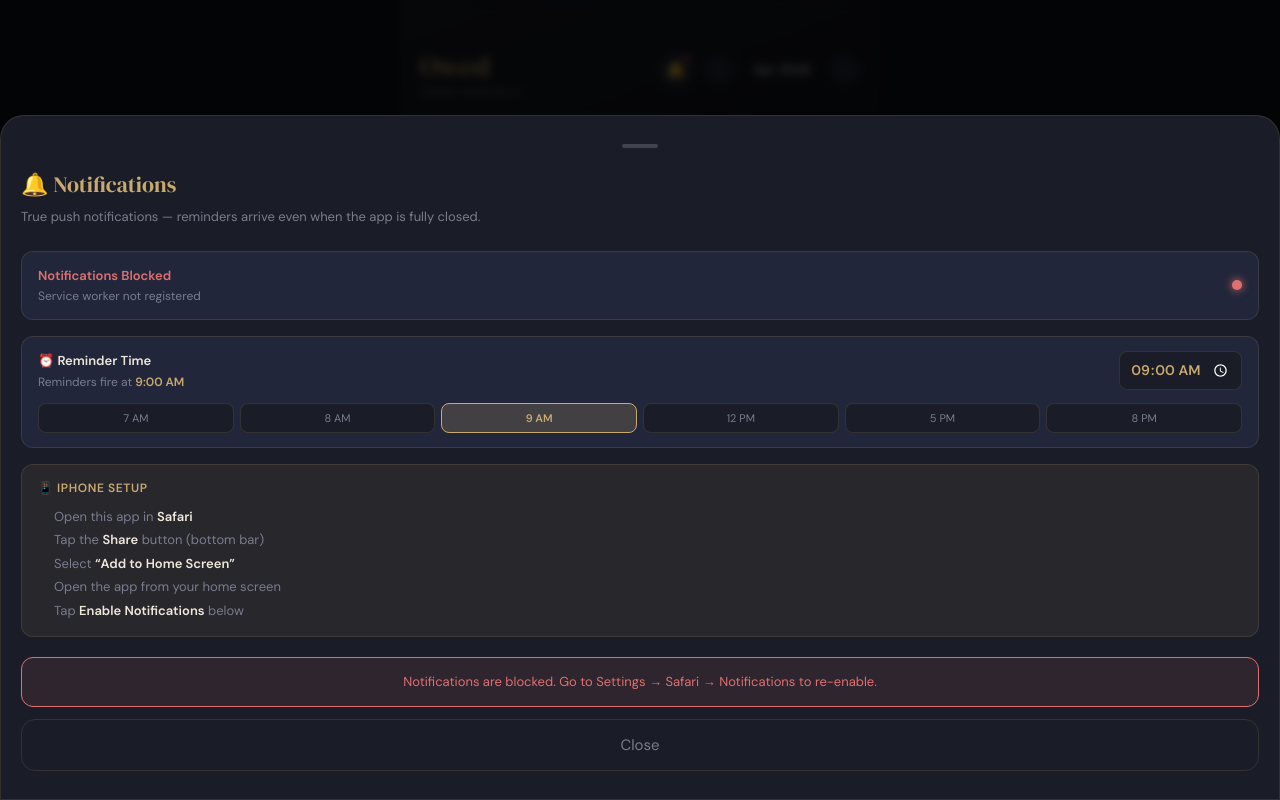
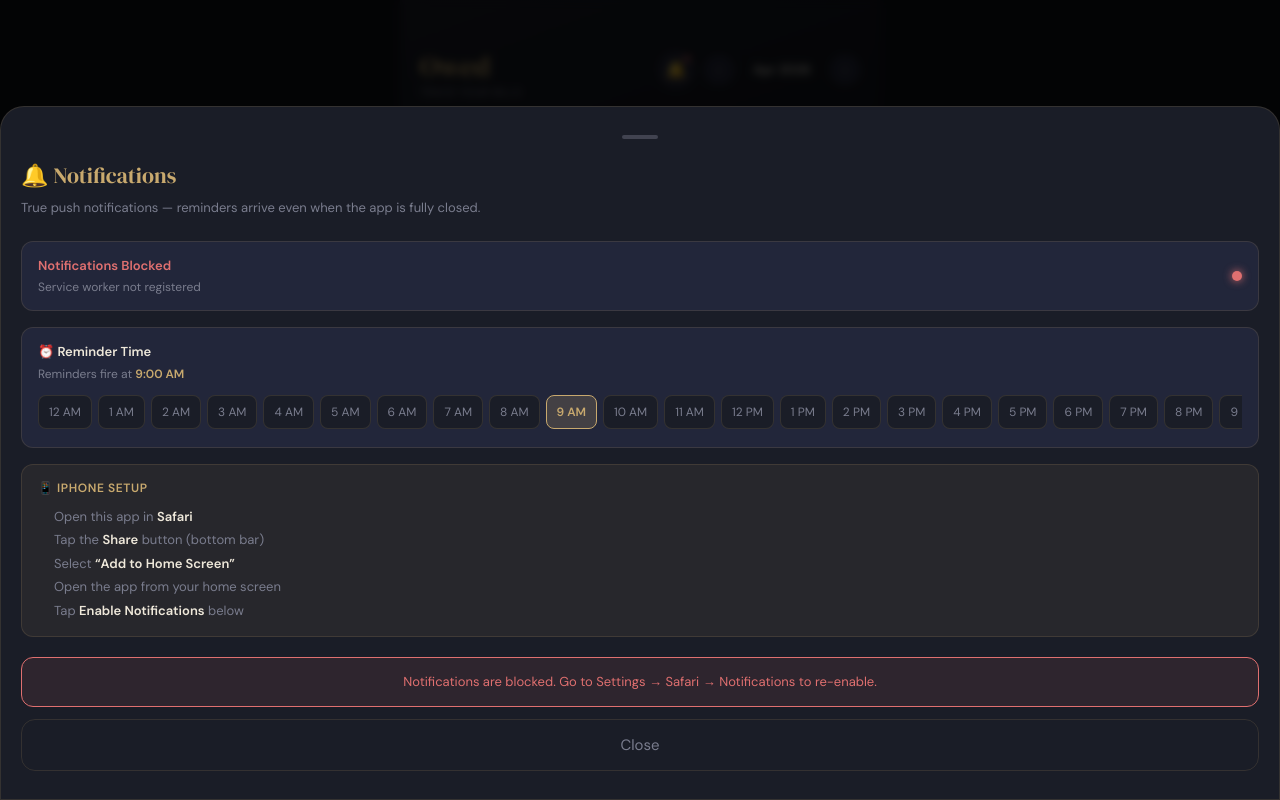
Before and after one commit to dJoshware/bill-tracker, a Next.js app: page / in a window 1280 px wide. Both pictures are taken after a click on the button "Notifications". Built offline with nearby package versions, Linux system fonts and the light colour scheme.

Commit message:
Remove time input and create horizontal time scroller of hours

```diff
--- a/app/api/cron/send-reminders/route.ts
+++ b/app/api/cron/send-reminders/route.ts
@@ -30,11 +30,10 @@ function getBillsDueForReminder(bills: Bill[]): Bill[] {
     });
 }
 
-/** Returns true if now is within the 30-minute window of the preferred time */
+/** Returns true if the current UTC hour matches the preferred hour */
 function isWithinNotifyWindow(preferredTime: string): boolean {
     const [prefHour] = preferredTime.split(':').map(Number);
-    const now = new Date();
-    return now.getUTCHours() === prefHour;
+    return new Date().getUTCHours() === prefHour;
 }
 
 export async function GET(req: NextRequest) {
--- a/components/NotificationPanel.tsx
+++ b/components/NotificationPanel.tsx
@@ -13,21 +13,26 @@ import {
     formatTime12h,
     DEFAULT_NOTIFY_TIME,
 } from "@/lib/notifications";
+
+// All 24 hours as selectable options
+const HOUR_OPTIONS = Array.from({ length: 24 }, (_, i) => {
+    const value = `${String(i).padStart(2, "0")}:00`;
+    const label =
+        i === 0
+            ? "12 AM"
+            : i < 12
+              ? `${i} AM`
+              : i === 12
+                ? "12 PM"
+                : `${i - 12} PM`;
+    return { value, label };
+});
 import type { Bill } from "@/lib/types";
 
 interface NotificationPanelProps {
     bills: Bill[];
     onClose: () => void;
 }
-
-const TIME_PRESETS = [
-    { label: "7 AM", value: "07:00" },
-    { label: "8 AM", value: "08:00" },
-    { label: "9 AM", value: "09:00" },
-    { label: "12 PM", value: "12:00" },
-    { label: "5 PM", value: "17:00" },
-    { label: "8 PM", value: "20:00" },
-];
 
 export default function NotificationPanel({
     bills,
@@ -83,11 +88,8 @@ export default function NotificationPanel({
     };
 
     const handleTimeChange = (value: string) => {
-        // Round down to the hour — strip minutes
-        const hour = value.split(":")[0];
-        const rounded = `${hour}:00`;
-        setNotifyTime(rounded);
-        saveNotifyTime(rounded);
+        setNotifyTime(value);
+        saveNotifyTime(value);
         setTimeSaved(true);
         setTimeout(() => setTimeSaved(false), 2000);
     };
@@ -212,7 +214,7 @@ export default function NotificationPanel({
                     />
                 </div>
 
-                {/* Reminder time picker */}
+                {/* Reminder hour slider */}
                 <div
                     style={{
                         background: "var(--surface2)",
@@ -223,17 +225,10 @@ export default function NotificationPanel({
                     }}>
                     <div
                         style={{
-                            display: "flex",
-                            justifyContent: "space-between",
-                            alignItems: "center",
-                            marginBottom: 12,
-                        }}>
-                        <div>
-                            <div
-                                style={{
                             fontSize: 13,
                             fontWeight: 600,
                             color: "var(--text)",
+                            marginBottom: 4,
                         }}>
                         ⏰ Reminder Time
                     </div>
@@ -241,14 +236,11 @@ export default function NotificationPanel({
                         style={{
                             fontSize: 12,
                             color: "var(--muted)",
-                                    marginTop: 2,
+                            marginBottom: 12,
                         }}>
                         Reminders fire at{" "}
                         <span
-                                    style={{
-                                        color: "var(--accent)",
-                                        fontWeight: 600,
-                                    }}>
+                            style={{ color: "var(--accent)", fontWeight: 600 }}>
                             {formatTime12h(notifyTime)}
                         </span>
                         {timeSaved && (
@@ -261,57 +253,40 @@ export default function NotificationPanel({
                             </span>
                         )}
                     </div>
-                        </div>
-                        <input
-                            type='time'
-                            value={notifyTime}
-                            onChange={e => handleTimeChange(e.target.value)}
-                            style={{
-                                background: "var(--surface)",
-                                border: "1px solid var(--border)",
-                                borderRadius: 8,
-                                padding: "8px 10px",
-                                color: "var(--accent)",
-                                fontFamily: "var(--font-dm-sans)",
-                                fontSize: 14,
-                                fontWeight: 600,
-                                outline: "none",
-                                cursor: "pointer",
-                                colorScheme: "dark",
-                            }}
-                        />
-                    </div>
                     <div
                         style={{
-                            display: "grid",
-                            gridTemplateColumns: "repeat(6, 1fr)",
+                            display: "flex",
                             gap: 6,
+                            overflowX: "auto",
+                            paddingBottom: 4,
+                            scrollbarWidth: "none",
                         }}>
-                        {TIME_PRESETS.map(preset => (
+                        {HOUR_OPTIONS.map(opt => (
                             <button
-                                key={preset.value}
-                                onClick={() => handleTimeChange(preset.value)}
+                                key={opt.value}
+                                onClick={() => handleTimeChange(opt.value)}
                                 style={{
+                                    flexShrink: 0,
                                     background:
-                                        notifyTime === preset.value
+                                        notifyTime === opt.value
                                             ? "rgba(200,169,110,0.2)"
                                             : "var(--surface)",
-                                    border: `1px solid ${notifyTime === preset.value ? "var(--accent)" : "var(--border)"}`,
+                                    border: `1px solid ${notifyTime === opt.value ? "var(--accent)" : "var(--border)"}`,
                                     borderRadius: 8,
-                                    padding: "6px 2px",
+                                    padding: "7px 10px",
                                     color:
-                                        notifyTime === preset.value
+                                        notifyTime === opt.value
                                             ? "var(--accent)"
                                             : "var(--muted)",
-                                    fontSize: 11,
+                                    fontSize: 12,
                                     fontWeight:
-                                        notifyTime === preset.value ? 600 : 400,
+                                        notifyTime === opt.value ? 600 : 400,
                                     fontFamily: "var(--font-dm-sans)",
                                     cursor: "pointer",
                                     transition: "all 0.15s",
-                                    textAlign: "center",
+                                    whiteSpace: "nowrap",
                                 }}>
-                                {preset.label}
+                                {opt.label}
                             </button>
                         ))}
                     </div>
```
Lines whose indentation alone changed are shown as unchanged.
